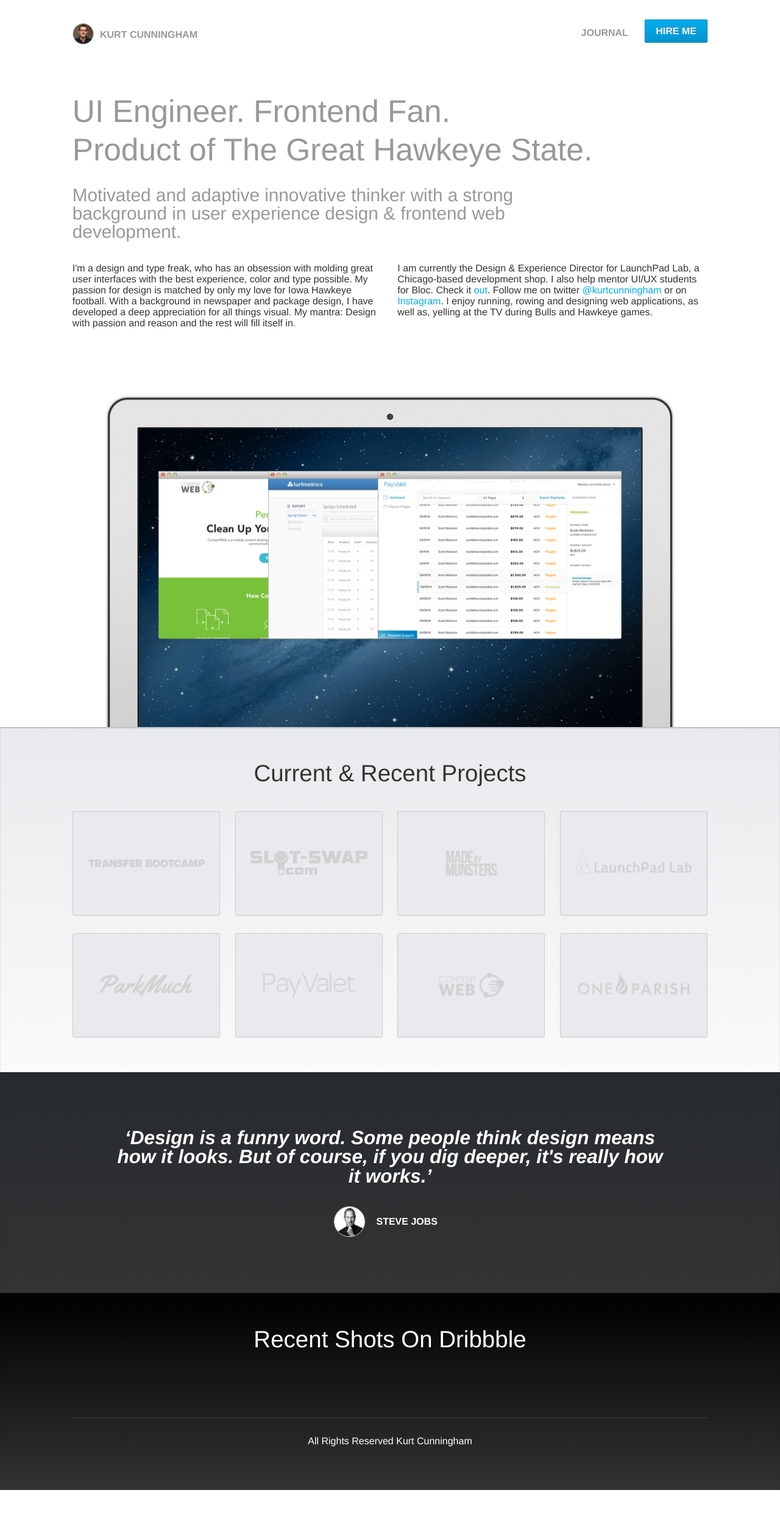
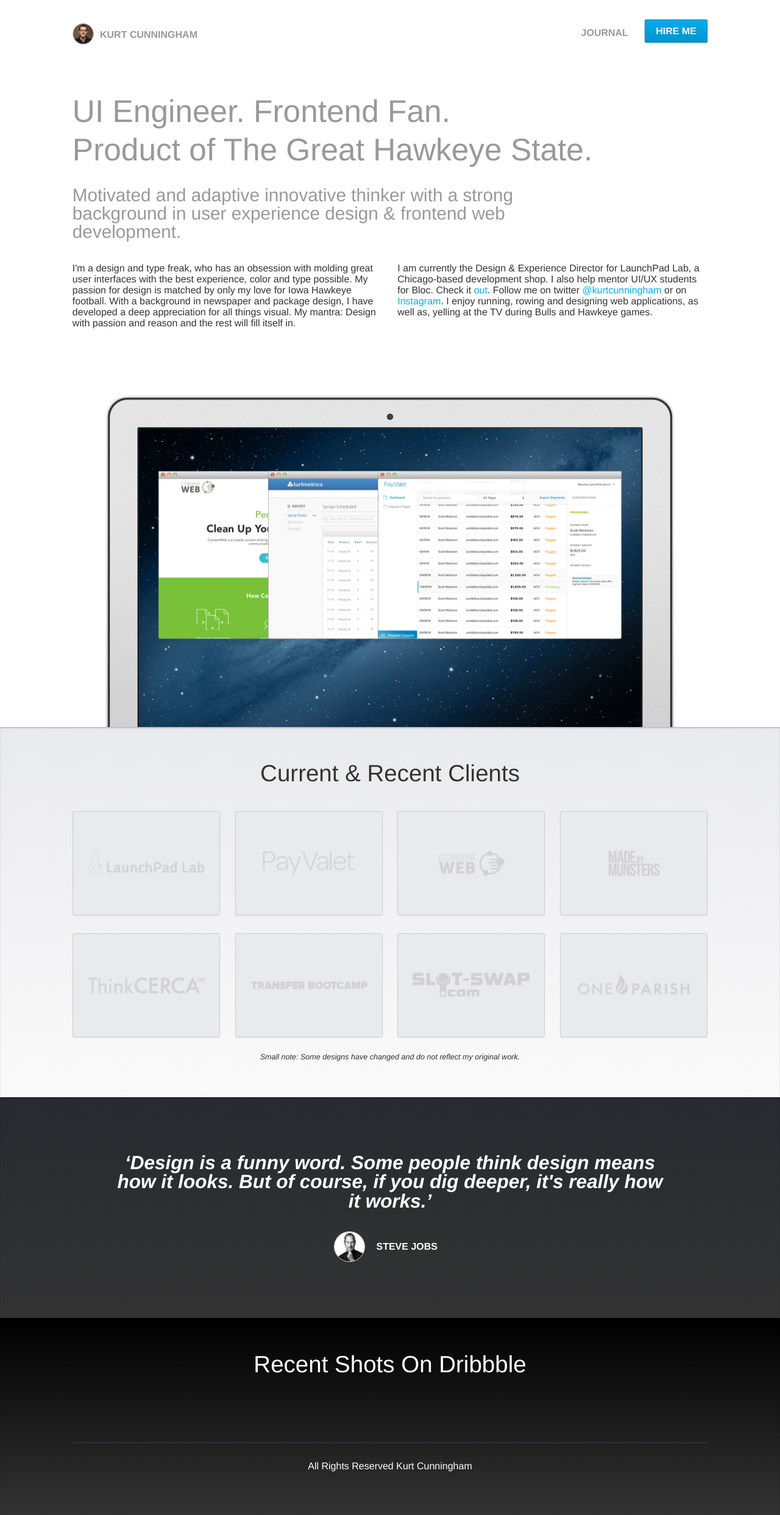
Before and after one commit to kurtcunningham/kurtcunningham, a Jekyll site: the page built from index.html, in a window 1280 px wide. Shown: the whole page at 61% size. Built offline with Jekyll 4.4.1, drawn with Linux system fonts in a browser that asks for light colours; nearby versions of some CDN libraries; before the commit the page ends 2443 px from its top, so only the background shows below that.

Commit message:
fixed a few small problems

```diff
--- a/_includes/clients.html
+++ b/_includes/clients.html
@@ -1,29 +1,12 @@
-<div class="row">
-	<a href="http://transferbootcamp.com" target="_blank" class="client-block">
-		<p class="client-logo tbc">Transfer Bootcamp</p>
-	</a>
-	<a href="http://slot-swap.com" target="_blank" class="client-block">
-		<p class="client-logo slotswap">Slot-Swap</p>
-	</a>
-	<a href="http://madebymunsters.com" target="_blank" class="client-block">
-		<p class="client-logo mbm">Made By Munsters</p>
-	</a>
-	<a href="http://thinkcerca.com" target="_blank" class="client-block">
-		<p class="client-logo lpl">LaunchPad Lab</p>
-	</a>
+<div class="client--block-row">
+	<a href="http://launchpadlab.com" target="_blank" class="client-block"><p class="client-logo lpl">LaunchPad Lab</p></a>
+	<a href="http://payvalet.io" target="_blank" class="client-block"><p class="client-logo payvalet">PayValet</p></a>
+	<a href="https://contentweb.com" target="_blank" class="client-block"><p class="client-logo contentweb">Content Web</p></a>
+	<a href="http://madebymunsters.com" target="_blank" class="client-block"><p class="client-logo mbm">Made By Munsters</p></a>
 </div>
-
-<div class="row">
-	<a href="http://parkmuchapp.com" target="_blank" class="client-block">
-		<p class="client-logo parkmuch">ParkMuch</p>
-	</a>
-	<a href="http://payvalet.io" target="_blank" class="client-block">
-		<p class="client-logo payvalet">PayValet</p>
-	</a>
-	<a href="https://contentweb.com" target="_blank" class="client-block">
-		<p class="client-logo contentweb">Content Web</p>
-	</a>
-	<a href="http://dev.oneparish.com/" target="_blank" class="client-block">
-		<p class="client-logo oneparish">One Parish</p>
-	</a>
+<div class="client--block-row">
+	<a href="http://thinkcerca.com" target="_blank" class="client-block"><p class="client-logo cerca">ThinkCERCA</p></a>
+	<a href="http://transferbootcamp.com" target="_blank" class="client-block"><p class="client-logo tbc">Transfer Bootcamp</p></a>
+	<a href="http://slot-swap.com" target="_blank" class="client-block"><p class="client-logo slotswap">Slot-Swap</p></a>
+	<a href="http://dev.oneparish.com/" target="_blank" class="client-block"><p class="client-logo oneparish">One Parish</p></a>
 </div>
--- a/_scss/pages/_home.scss
+++ b/_scss/pages/_home.scss
@@ -97,6 +97,18 @@
 		@include text-shadow(0 1px 1px, rgba(255,255,255,0.75));
 	}
 
+	.clients--footnote{
+		@extend %clearfix;
+		@extend .display-block;
+		@extend %font-type-sans-italic;
+		@extend %font-size-tiny;
+		@include rem(margin, 20px auto 0);
+	}
+
+	.client--block-row{
+		@include row();
+	}
+
 	.client-block{
 		border-radius: 3px;
 		border:1px solid $grey-base;
@@ -123,6 +135,7 @@
 //Logo List
 $logos: (
 	tbc        #3498DB,
+	cerca      #FEAE1B,
 	slotswap   #EB3206,
 	mbm        #429dEE,
 	lpl        #00ADEF,
--- a/index.html
+++ b/index.html
@@ -25,8 +25,9 @@
 </section>
 <section class="background--light" role="region" aria-labelledby="current-recent-projects">
 	<div class="clients">
-		<h3 id="currrent-recent-project">Current &amp; Recent Projects</h3>
+		<h3 id="currrent-recent-project">Current &amp; Recent Clients</h3>
 		{% include clients.html %}
+		<p class="clients--footnote">Small note: Some designs have changed and do not reflect my original work.</p>
 	</div>
 </section>
 <section class="background--dark" role="region" aria-label="inspirational-quote">
```
